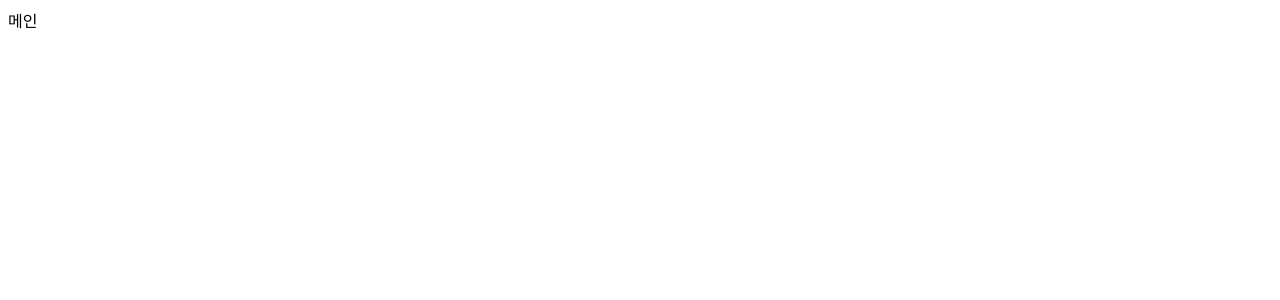
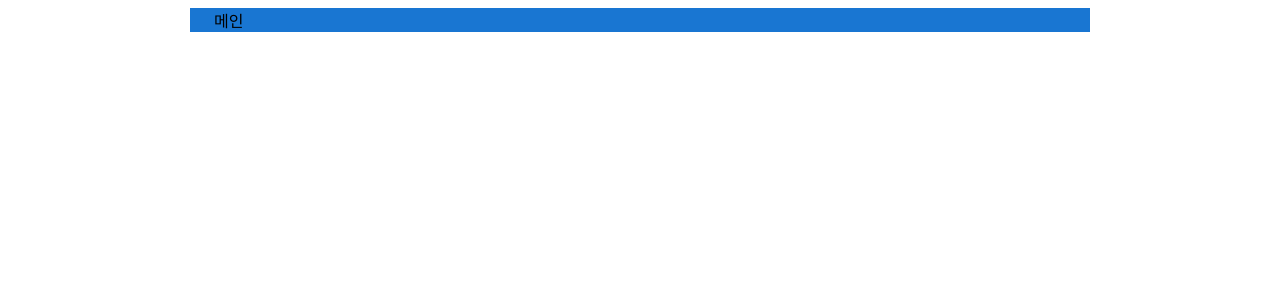
Before and after one commit to GisangLee/dev-comu-frontend, a React (Create React App) app: page / in a window 1280 px wide. Shown: the top 300 px of the page. Built offline with nearby package versions, Linux system fonts and the light colour scheme.

Commit message:
메인 홈

```diff
--- a/package.json
+++ b/package.json
@@ -3,6 +3,9 @@
   "version": "0.1.0",
   "private": true,
   "dependencies": {
+    "@emotion/react": "^11.10.0",
+    "@emotion/styled": "^11.10.0",
+    "@mui/material": "^5.9.3",
     "@testing-library/jest-dom": "^5.16.5",
     "@testing-library/react": "^13.3.0",
     "@testing-library/user-event": "^13.5.0",
--- a/src/components/home/main.js
+++ b/src/components/home/main.js
@@ -1,9 +1,12 @@
 import React from 'react';
+import { Button, Container } from '@mui/material';
 
 
 const Home = () => {
     return (
-        <div>메인</div>
+        <Container sx={ { bgcolor:"primary.main", display:"flex", flexDirection:"column" } } maxWidth="md">
+            메인
+        </Container>
     );
 };
 
```
Also changed, not shown: 1 other file (tests, documents, lock files or other folders).
